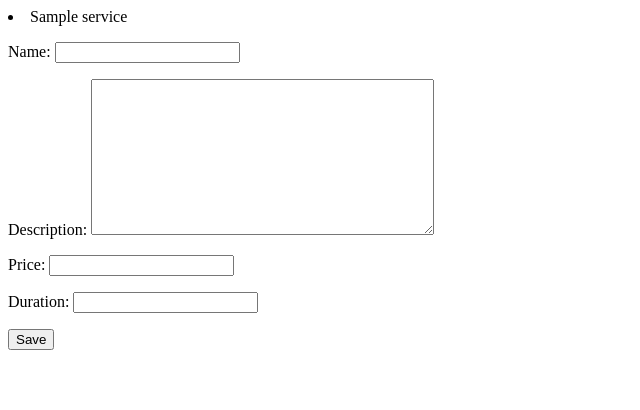
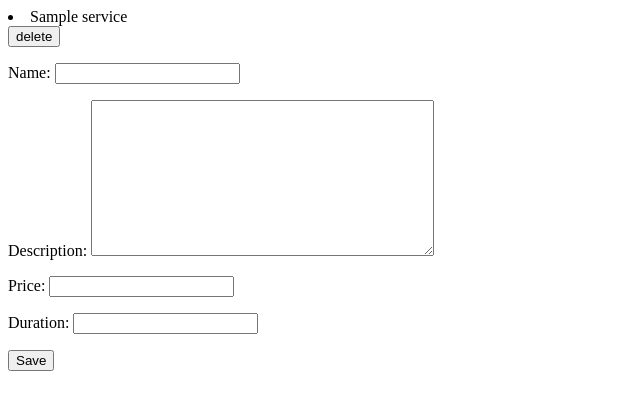
Before and after one commit to veemarh/DjangoBlockchained, a Django app: page /accounts/teacher/services/ in a window 1280 px wide. Shown: the top 410 px of the page, without its empty margins (0-640 px from the left). Run offline with Django 5.2, Linux system fonts and the light colour scheme; a user stored in the database is signed in; tables that the repository leaves empty hold one stand-in row (values such as "Sample post").

Commit message:
services deletion

```diff
--- a/accounts/urls.py
+++ b/accounts/urls.py
@@ -9,8 +9,7 @@ from .views import (
     TeacherProfileUpdateView,
 )
 
-from services.views import ServiceCreateView
-
+from services.views import ServiceCreateView, ServiceDeleteView
 
 urlpatterns = (
     path("", TemplateView.as_view(template_name="home.html"), name="home"),
@@ -44,4 +43,9 @@ urlpatterns = (
         ServiceCreateView.as_view(),
         name="teacher_services",
     ),
+    path(
+        "teacher/services/<int:pk>/delete/",
+        ServiceDeleteView.as_view(),
+        name="delete_service",
+    ),
 )
--- a/services/views.py
+++ b/services/views.py
@@ -1,4 +1,6 @@
-from django.views.generic import CreateView
+from django.contrib.auth.mixins import LoginRequiredMixin, UserPassesTestMixin
+from django.urls import reverse_lazy
+from django.views.generic import CreateView, DeleteView
 
 from .models import Service
 
@@ -11,3 +13,13 @@ class ServiceCreateView(CreateView):
     def form_valid(self, form):
         form.instance.teacher = self.request.user.teacher
         return super().form_valid(form)
+
+
+class ServiceDeleteView(LoginRequiredMixin, UserPassesTestMixin, DeleteView):  # new
+    model = Service
+    # template_name = "service_delete.html"
+    success_url = reverse_lazy("teacher_services")
+
+    def test_func(self):
+        obj = self.get_object()
+        return obj.teacher == self.request.user.teacher
--- a/templates/create_service.html
+++ b/templates/create_service.html
@@ -8,6 +8,14 @@
 
 {% for service in request.user.teacher.service_set.all %}
     <li> {{ service.name }} </li>
+    <form method="post" action="{% url 'delete_service' service.pk %}">
+        {% csrf_token %}
+        <button id="nav-logout-button" type="submit">
+            delete
+        </button>
+    </form>
+
+
 
 {% endfor %}
 <form action="" method="post">{% csrf_token %}
```
